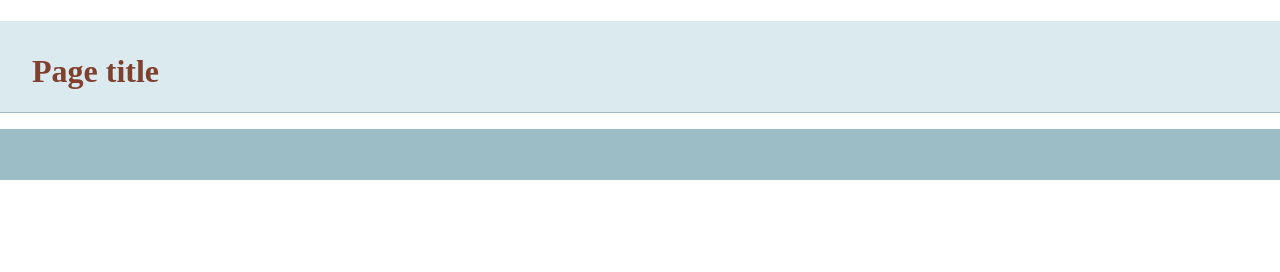
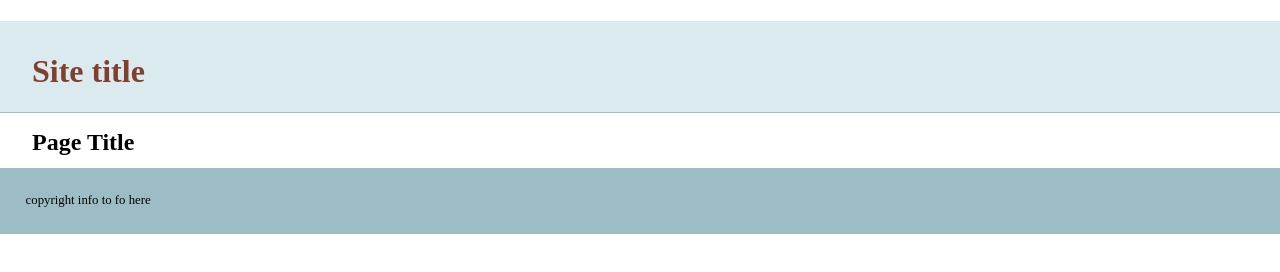
Before and after one commit to kyunnghee/study-git, a plain HTML site: page index.html in a window 1280 px wide. Drawn offline with nearby package versions, Linux system fonts and the light colour scheme.

Commit message:
added more info to template

```diff
--- a/index.html
+++ b/index.html
@@ -14,13 +14,14 @@
     </head>
     <body>
     <header>
-	<h1>Page title</h1>
+	<h1>Site title</h1>
     </header>
     <nav id="pageNav">
     </nav>
     <main>
+    	<h2>Page Title</h2>
     </main>
-    <footer>
+    <footer>copyright info to fo here
     </footer>
         <script>
 //use the modernizr load to load up external scripts. This will load the scripts asynchronously, but the order listed matters. Although it will load all scripts in parallel, it will execute them in the order listed
```
